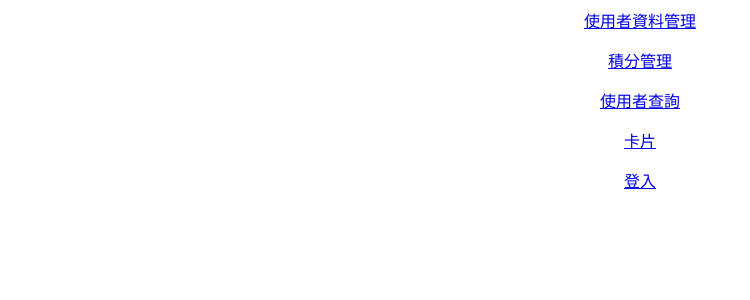
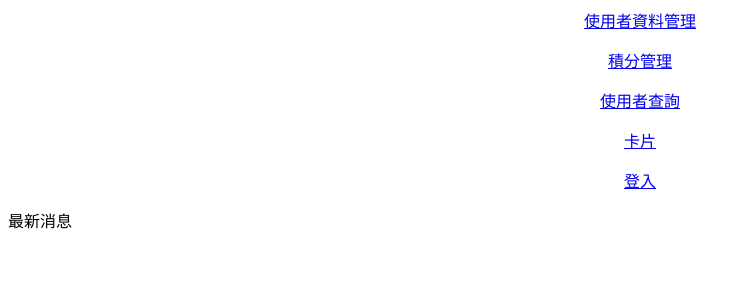
Before and after one commit to david900916/project, a PHP site: page /HOME.php in a window 1280 px wide. Shown: the top 300 px of the page, without its empty margins (0-750 px from the left). Run offline with PHP 8.4, Linux system fonts and the light colour scheme.

Commit message:
Add files via upload

```diff
--- a/HOME.php
+++ b/HOME.php
@@ -5,4 +5,6 @@
 <a href="UserQuery.php">使用者查詢</a><P ALIGN=LEFT、CENTER、RIGHT>
 <a href="Card.php">卡片</a><P ALIGN=LEFT、CENTER、RIGHT>
 <a href="index.php">登入</a><P ALIGN=LEFT、CENTER、RIGHT></CENTER>
+最新消息<P ALIGN=LEFT、CENTER、RIGHT></CENTER>
+
 </form>
```
